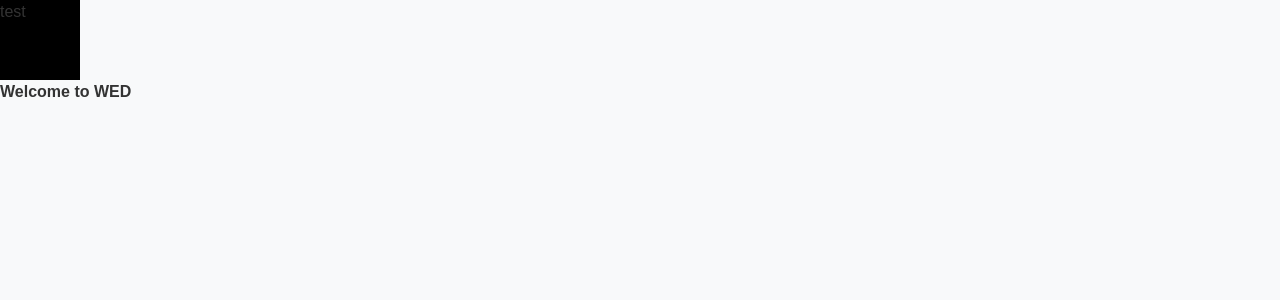
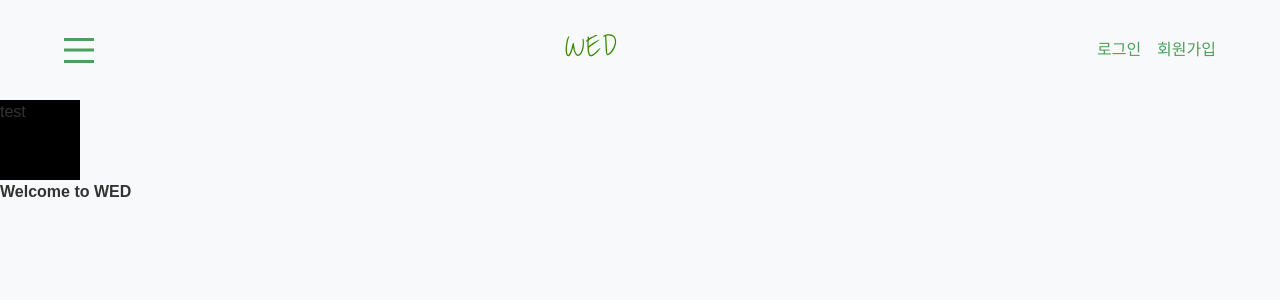
Before and after one commit to mini-chip/WED, a Next.js app: page / in a window 1280 px wide. Shown: the top 300 px of the page. Built offline with nearby package versions, Linux system fonts and the light colour scheme; no server answers.

Commit message:
feat: navbar & logout & 유저정보 구현 완료

```diff
--- /dev/null
+++ b/src/app/component/navbar/page.tsx
@@ -0,0 +1,102 @@
+"use client";
+import { useEffect, useState } from "react";
+import { supabase } from "@/lib/supabase";
+import Logo from "@/images/logo.svg";
+
+export default function Navbar() {
+  const [isOpen, setIsOpen] = useState(false);
+  const [isLogin, setIsLogin] = useState(false);
+  const [user, setUser] = useState<any>(null);
+
+  useEffect(() => {
+    const checkUser = async () => {
+      const { data, error } = await supabase.auth.getUser();
+      if (error) {
+        console.error("Error fetching user:", error.message);
+        setIsLogin(false);
+      } else {
+        setUser(data.user);
+        setIsLogin(true);
+      }
+    };
+    checkUser();
+  }, []);
+
+  const handleLogout = async () => {
+    const { error } = await supabase.auth.signOut();
+    if (error) {
+      console.error("Error signing out:", error.message);
+    } else {
+      console.log("성공적으로 로그아웃되었습니다.");
+      setUser(null);
+      setIsLogin(false);
+    }
+  };
+
+  const toggleMenu = () => {
+    setIsOpen(!isOpen);
+  };
+  const handleMouseEnter = () => {
+    setIsOpen(true);
+  };
+  const handleMouseLeave = () => {
+    setIsOpen(false);
+  };
+  return (
+    <nav className="flex justify-between items-center px-16 text-[#4f9e5b]">
+      {/* 햄버거 메뉴 */}
+      <div
+        onMouseEnter={handleMouseEnter}
+        onMouseLeave={handleMouseLeave}
+        className={`hamburger ${isOpen ? "open" : ""}`}
+        onClick={toggleMenu}
+      >
+        <div
+          className={` absolute w-full h-[3px] transition-all duration-300 ${
+            isOpen ? "rotate-45 translate-y-0" : "top-0"
+          }`}
+        />
+        <div
+          className={`absolute w-full h-[3px] transition-all duration-300 ${
+            isOpen ? "translate-x-1" : "top-1/2 -translate-y-1/2"
+          }`}
+        />
+        <div
+          className={` absolute w-full h-[3px] transition-all duration-300 ${
+            isOpen ? "-rotate-45 translate-y-0" : "bottom-0"
+          }`}
+        />
+      </div>
+      <div className="flex items-center">
+        <Logo width={100} height={100} />
+      </div>
+      {/*
+      <div
+        className={`absolute top-16 right-16 bg-white shadow-lg rounded-lg p-4 transition-all duration-300 ${
+          isOpen ? "block" : "hidden"
+        }`}
+      > */}
+      {isLogin ? (
+        <div className="flex items-center space-x-4">
+          <span>{user?.email}</span> {/* 유저 이메일 표시 */}
+          <button className="group relative flex justify-center items-center rounded-[10px] bg-custom-green font-montserrat shadow-[0_6px_24px_0_rgba(0,0,0,0.2)] overflow-hidden cursor-pointer border-0">
+            <span className="text-center no-underline w-full px-[25px] py-2 bg-[#4f9e5b] text-white text-lg tracking-[0.3em] z-20 transition-all duration-300 ease-in-out group-hover:text-custom-green group-hover:animate-scaleUp">
+              로그아웃
+            </span>
+            {/* <div className="w-0 h-full bg-custom-yellow absolute transition-all duration-400 ease-in-out right-0 group-hover:w-full group-hover:left-0 group-hover:right-auto"></div> */}
+          </button>
+        </div>
+      ) : (
+        <div className="flex items-center space-x-4">
+          <a href="/signin" className="hover:text-green-500">
+            로그인
+          </a>
+          <a href="/signup" className="hover:text-green-500">
+            회원가입
+          </a>
+        </div>
+      )}
+      {/* </div> */}
+    </nav>
+  );
+}
--- a/src/app/globals.css
+++ b/src/app/globals.css
@@ -45,27 +45,6 @@ body {
   max-width: 1200px;
   margin: 0 auto;
   padding: 0 1rem;
-}
-
-header {
-  background-color: #ffffff;
-  border-bottom: 1px solid #ddd;
-  padding: 1rem 0;
-}
-
-header .logo {
-  font-size: 1.5rem;
-  font-weight: bold;
-  color: #000;
-}
-
-header nav a {
-  margin-right: 1rem;
-  font-size: 1rem;
-}
-
-header nav a:hover {
-  color: #007bff;
 }
 
 footer {
@@ -169,63 +148,17 @@ textarea:focus {
   color: #4f9e5b;
   animation: scaleUp 0.3s ease-in-out;
 }
-/* .product-card {
-  background-color: #ffffff;
-  border: 1px solid #ddd;
-  border-radius: 8px;
-  overflow: hidden;
-  box-shadow: 0 2px 4px rgba(0, 0, 0, 0.1);
-  transition: transform 0.2s ease, box-shadow 0.2s ease;
+
+.hamburger {
+  width: 30px;
+  height: 25px;
+  position: relative;
+  cursor: pointer;
 }
 
-.product-card:hover {
-  transform: translateY(-5px);
-  box-shadow: 0 4px 8px rgba(0, 0, 0, 0.2);
+.hamburger div {
+  background-color: #4f9e5b;
+
+  position: absolute;
+  transition: all 0.3s ease;
 }
-
-.product-card img {
-  width: 100%;
-  border-bottom: 1px solid #ddd;
-}
-
-.product-card .product-info {
-  padding: 1rem;
-  text-align: center;
-}
-
-.product-card .product-info h3 {
-  font-size: 1.2rem;
-  margin-bottom: 0.5rem;
-}
-
-.product-card .product-info p {
-  font-size: 1rem;
-  color: #666;
-  margin-bottom: 1rem;
-}
-
-.product-card .product-info .price {
-  font-size: 1.5rem;
-  font-weight: bold;
-  color: #007bff;
-}
-
-.grid {
-  display: grid;
-  gap: 1rem;
-  grid-template-columns: repeat(auto-fill, minmax(200px, 1fr));
-}
-
-@media (max-width: 768px) {
-  header nav a {
-    font-size: 0.9rem;
-  }
-
-  .product-card .product-info h3 {
-    font-size: 1rem;
-  }
-
-  .product-card .product-info .price {
-    font-size: 1.2rem;
-  }
-} */
--- a/src/app/page.tsx
+++ b/src/app/page.tsx
@@ -1,6 +1,9 @@
+import Navbar from "@/app/component/navbar/page";
+import "./globals.css";
 export default function Home() {
   return (
     <div>
+      <Navbar />
       <div className="w-20 h-20 bg-black">test</div>
       <h1 className="font-semibold">Welcome to WED</h1>
     </div>
```
